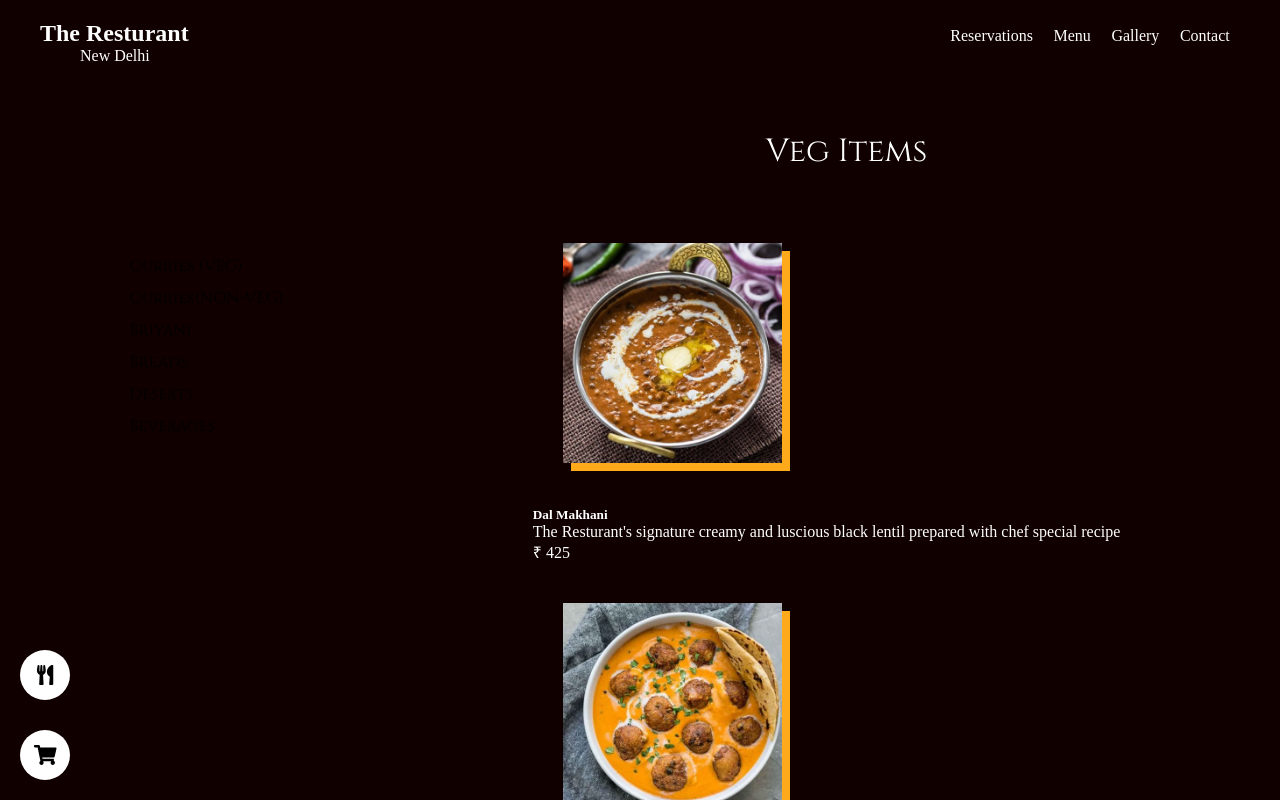
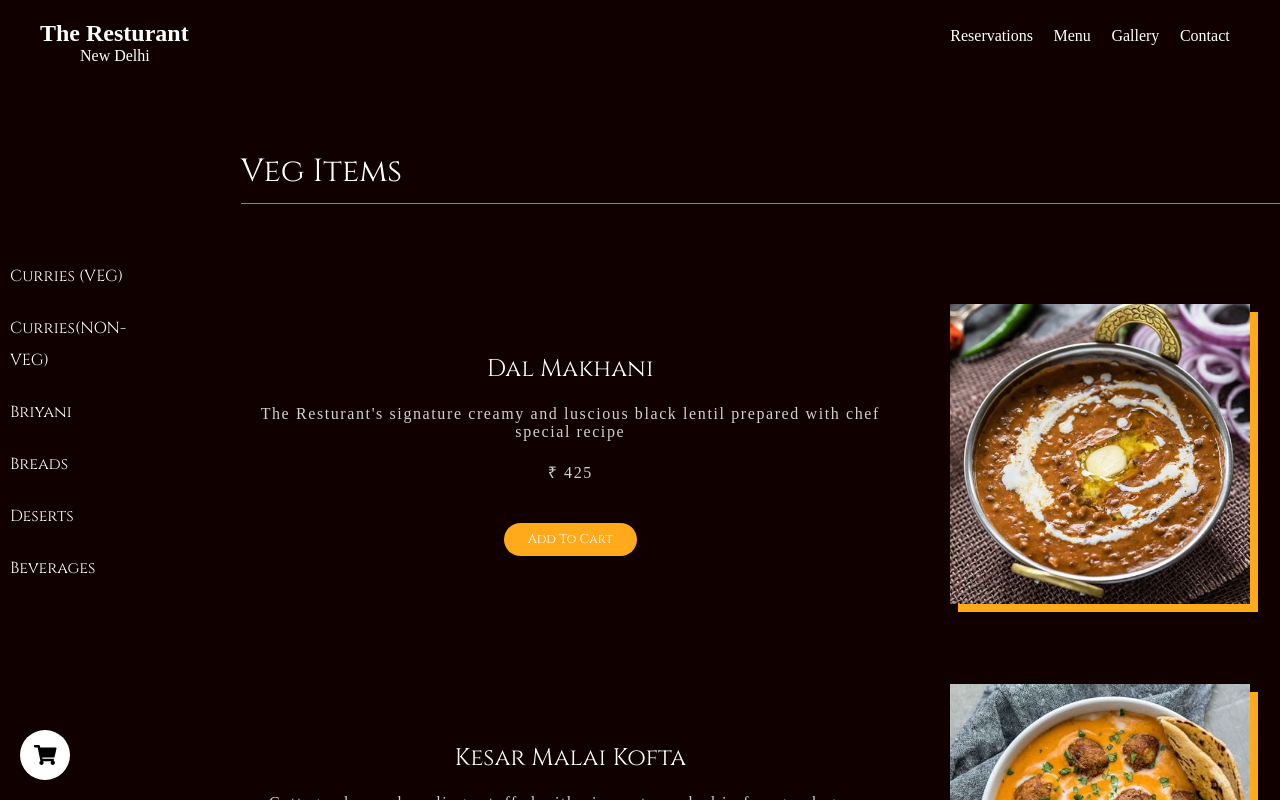
Before and after one commit to Aksharmeet/react-resturant, a React (Create React App) app: page /Menu in a window 1280 px wide. Shown: the top 800 px of the page. Built offline with nearby package versions, Linux system fonts and the light colour scheme; a web font is replaced by a local one.

Commit message:
Major updates on menu page

```diff
--- a/src/App.css
+++ b/src/App.css
@@ -1,3 +1,15 @@
 body {
   color: #0000007e;
 }
+#breads,
+#beverages,
+#deserts {
+  margin: 0;
+}
+@media (max-width: 900px) {
+  #breads,
+  #beverages,
+  #deserts {
+    margin: 0 auto;
+  }
+}
--- a/src/pages/Menu/Menu.js
+++ b/src/pages/Menu/Menu.js
@@ -33,12 +33,12 @@ function Menu() {
 
           <Categories SideMenu={SideMenu}>
                 <ul onClick ={OpenClose}>
-                <a href="#veg"><li>Curries (VEG)</li></a>
-                <a href="#nonVeg"><li>Curries(NON-VEG)</li></a>
-                <a href="#biryani"><li>Briyani</li></a>
-                <a href="#breads"><li>Breads</li></a>
-                <a href="#deserts"><li>Deserts</li></a>
-                <a href="#beverages"><li>Beverages</li></a>
+                    <li><a href="#veg">Curries (VEG)</a></li>
+                    <li> <a href="#nonVeg">Curries(NON-VEG)</a></li>
+                    <li> <a href="#biryani">Briyani</a></li>
+                    <li> <a href="#breads">Breads</a></li>
+                    <li> <a href="#deserts">Deserts</a></li>
+                    <li> <a href="#beverages">Beverages</a></li>
                 </ul>
                 <SideMenuWrapper onClick={OpenClose} onMouseOver={() => setMouseMenu(true)} onMouseOut={() =>setMouseMenu(false)}>
                     <FontAwesomeIcon icon={faUtensils} style = {MouseMenu ? {color: "#fff"}:{color:"#000"}} size="lg"/>
@@ -58,12 +58,16 @@ function Menu() {
                     <VegContainer>
 
                     <img key={item.img} src={item.img}/>
+                    <Div>
                     <h5>{item.title}</h5>
                     <p>{item.disc}</p>
                     <p> &#8377; {item.price}</p>
+                    <button>Add To Cart</button>
+                    </Div>
                     </VegContainer>
                 )
             )}
+
             </div>
 
 
@@ -74,9 +78,12 @@ function Menu() {
                 (
                     <NonVegContainer>
                     <img key={item.img} src={item.img}/>
+                    <Div>
                     <h5>{item.title}</h5>
                     <p>{item.disc}</p>
                     <p> &#8377; {item.price}</p>
+                    <button>Add To Cart</button>
+                    </Div>
                     </NonVegContainer>
 
                 )
@@ -90,9 +97,12 @@ function Menu() {
                 (
                     <BiryaniContainer>
                     <img key={item.img} src={item.img}/>
+                    <Div>
                     <h5>{item.title}</h5>
                     <p>{item.disc}</p>
                     <p> &#8377; {item.price}</p>
+                    <button>Add To Cart</button>
+                    </Div>
                     </BiryaniContainer>
 
                 )
@@ -106,9 +116,12 @@ function Menu() {
                 (
                     <BreadsContainer>
                     <img key={item.img} src={item.img}/>
+                    <Div>
                     <h5>{item.title}</h5>
                     <p>{item.disc}</p>
                     <p> &#8377; {item.price}</p>
+                    <button>Add To Cart</button>
+                    </Div>
                     </BreadsContainer>
 
                 )
@@ -122,9 +135,12 @@ function Menu() {
                 (
                     <DesertsContainer>
                     <img key={item.img} src={item.img}/>
+                    <Div>
                     <h5>{item.title}</h5>
                     <p>{item.disc}</p>
                     <p> &#8377; {item.price}</p>
+                    <button>Add To Cart</button>
+                    </Div>
                     </DesertsContainer>
 
                 )
@@ -140,9 +156,12 @@ function Menu() {
                 (
                     <BeveragesContainer>
                     <img key={item.img} src={item.img}/>
+                    <Div>
                     <h5>{item.title}</h5>
                     <p>{item.disc}</p>
                     <p> &#8377; {item.price}</p>
+                    <button>Add To Cart</button>
+                    </Div>
                     </BeveragesContainer>
 
                 )
@@ -163,25 +182,28 @@ const MenuBody = styled.div`
     padding-top:100px;
 
         h4{
-            padding-top:30px;
-            margin:0px auto 30px auto;
-            text-align:center;
+            padding:30px 0 10px 0;
+            border-bottom: 1px solid #ffffff80;
+            margin:20px auto 60px 80px;
+            text-align:left;
             font-family:cinzel;
             font-size:2rem;
             font-weight:200;
+            @media (max-width:900px){
+                text-align:center;
+                margin:20px auto 60px auto;
+
+            }
 
         }
         img{
-            width:35%;
+            width:100%;
             max-width:300px;
             box-shadow: 8px 8px #feaa1a;
             margin:40px 30px;
 
-        };
-        a{
-            color:#000;
-            text-decoration:none;
         }
+
 
 
 
@@ -220,11 +242,17 @@ const SideMenuWrapper = styled.div`
         background-color: #feaa1a;
 
     }
+    @media (min-width: 901px){
+        display:none;
+    }
 `
 const Categories = styled.div`
 
     padding:150px 10px 50px 10px;
-
+    @media (max-width:900px){
+        padding:0;
+       margin:0;
+    }
     ul{
 
         list-style:none;
@@ -236,9 +264,19 @@ const Categories = styled.div`
 
     li{
         cursor:pointer;
+        padding:10px 0;
+
+
 
     }
-    @media (max-width:720px){
+    a{
+        color:#fff;
+        text-decoration:none;
+        &:hover{
+            color:#feaa1a
+        }
+    }
+    @media (max-width:900px){
         ul{
             position:fixed;
             bottom:100px;
@@ -252,7 +290,7 @@ const Categories = styled.div`
         li{
 
             border-bottom: 1px solid #0000003e;
-            padding:10px 20px;
+            padding:0;
             transition:all .2s;
 
             &:hover{
@@ -266,6 +304,15 @@ const Categories = styled.div`
             }
 
         }
+        a{
+            color: #000;
+            padding:10px;
+            display:inline-block;
+            width:100%;
+            &:hover{
+                color:#fff
+            }
+        }
 
 
     }
@@ -274,124 +321,192 @@ const FoodWrapper = styled.div`
     height:100vh ;
     overflow-y: scroll;
     scroll-behavior: smooth;
+    display:flex;
+    flex-direction:column;
+
+
+`
+const Div = styled.div`
+    font-family:cinzel;
+    padding:20px;
+    padding-left:80px;
+    text-align:center;
+
+    h5{
+        font-size:1.5rem;
+        font-weight:200;
+    }
+    p{
+        font-family:lustra;
+        font-size:1rem;
+        letter-spacing:.1rem;
+        margin:20px auto;
+        color:#ffffffd0;
+
+     }
+     button{
+        margin-top:20px;
+        padding:.5rem 1.5rem;
+        font-family:Cinzel;
+        color:#ffffff;
+        background-color:#feaa1a;
+        border-radius:20px;
+        border-style:none;
+        transition: all .3s;
+        font-size:.8rem;
+        &:hover{
+        color:#000;
+        background-color:#fff;
+        font-size:.9rem;
+        }
+        &:active{
+        font-size:.8rem;
+        }
+     }
+     @media (max-width:900px){
+        max-width:400px;
+        padding:30px;
+     }
+
+
 `
 const VegContainer = styled.div`
-    div{
-        background-color:#ffffff80;
-        height:1px;
-        margin:auto 30px;
 
 
-    }
-    @media (max-width:720px){
+    display:flex;
+    align-items:center;
+    justify-content:center;
+    flex-direction:row-reverse;
+
+
+    @media (max-width:900px){
         display:flex;
         flex-direction:column;
         justify-content:center;
         align-items:center;
         flex-wrap:wrap;
+        width: 100%;
+
         img{
             width:60%;
             max-width:none;
+        }
     }
 `
 
 const NonVegContainer = styled.div`
 
-    div{
-        background-color:#ffffff80;
-        height:1px;
-        margin:auto 30px;
+
+display:flex;
+align-items:center;
+justify-content:center;
+flex-direction:row-reverse;
 
 
-
-    }
-    @media (max-width:720px){
+@media (max-width:900px){
     display:flex;
     flex-direction:column;
     justify-content:center;
     align-items:center;
     flex-wrap:wrap;
+    width: 100%;
+
     img{
         width:60%;
         max-width:none;
     }
+}
 `
 
 const BreadsContainer = styled.div`
-    div{
-        background-color:#ffffff80;
-        height:1px;
-        margin:auto 30px;
 
 
-    }
-    @media (max-width:720px){
+display:flex;
+align-items:center;
+justify-content:center;
+flex-direction:row-reverse;
+
+
+@media (max-width:900px){
     display:flex;
     flex-direction:column;
     justify-content:center;
     align-items:center;
     flex-wrap:wrap;
+    width: 100%;
+
     img{
         width:60%;
         max-width:none;
     }
+}
 `
 const BiryaniContainer = styled.div`
-    div{
-        background-color:#ffffff80;
-        height:1px;
-        margin:auto 30px;
+
+display:flex;
+align-items:center;
+justify-content:center;
+flex-direction:row-reverse;
 
 
-    }
-    @media (max-width:720px){
+@media (max-width:900px){
     display:flex;
     flex-direction:column;
     justify-content:center;
     align-items:center;
     flex-wrap:wrap;
+    width: 100%;
+
     img{
         width:60%;
         max-width:none;
     }
+}
 `
 const DesertsContainer = styled.div`
-    div{
-        background-color:#ffffff80;
-        height:1px;
-        margin:auto 30px;
+
+display:flex;
+align-items:center;
+justify-content:center;
+flex-direction:row-reverse;
 
 
-    }
-    @media (max-width:720px){
+@media (max-width:900px){
     display:flex;
     flex-direction:column;
     justify-content:center;
     align-items:center;
     flex-wrap:wrap;
+    width: 100%;
+
     img{
         width:60%;
         max-width:none;
     }
+}
 `
 
 const BeveragesContainer = styled.div`
-    div{
-        background-color:#ffffff80;
-        height:1px;
-        margin:auto 30px;
+
+display:flex;
+align-items:center;
+justify-content:center;
+flex-direction:row-reverse;
 
 
-    }
-    @media (max-width:720px){
+@media (max-width:900px){
     display:flex;
     flex-direction:column;
     justify-content:center;
     align-items:center;
     flex-wrap:wrap;
+    width: 100%;
+
     img{
         width:60%;
-            max-width:none;
+        max-width:500px;
+        margin:0;
+    }
 }
 `
 
--- a/src/pages/Menu/MenuComponents/Data.js
+++ b/src/pages/Menu/MenuComponents/Data.js
@@ -116,7 +116,7 @@ export const IndianMenu = [
         title: "Gosht Dum Biryani",
         category: "biryani",
         price: 525,
-        img:"/images/menuImages/goshtDumBriyani.cms",
+        img:"/images/menuImages/goshtDumBriyani.jpeg",
         disc: "Mutton layered with fragrant basmati rice and spices served with raita"
     },
     {
@@ -125,7 +125,8 @@ export const IndianMenu = [
         category: "breads",
         price: 69,
         img:"/images/menuImages/tandooriRoti.jpeg",
-        disc: ""
+        disc: "Tandoori Roti made in a traditional oven, Served with butter "
+
     },
     {
         id: 18,
@@ -133,7 +134,7 @@ export const IndianMenu = [
         category: "breads",
         price: 69,
         img:"/images/menuImages/roomaliRoti.jpeg",
-        disc: ""
+        disc: "Soft Roomali Roti, Served with green chutney and onions on side"
     },
     {
         id: 19,
@@ -141,7 +142,7 @@ export const IndianMenu = [
         category: "breads",
         price: 75,
         img:"/images/menuImages/missiRoti.jpeg",
-        disc: ""
+        disc: "Missi Roti, served with butter on the side"
     },
     {
         id: 20,
@@ -220,7 +221,7 @@ export const IndianMenu = [
         title: "Fresh Mint Shikanji",
         category: "beverages",
         price: 115,
-        img:"/images/menuImages/freshMintShikanji.png",
+        img:"/images/menuImages/freshMintShikanji.jpeg",
         disc: ""
     },
     {
```
Lines whose indentation alone changed are shown as unchanged.
